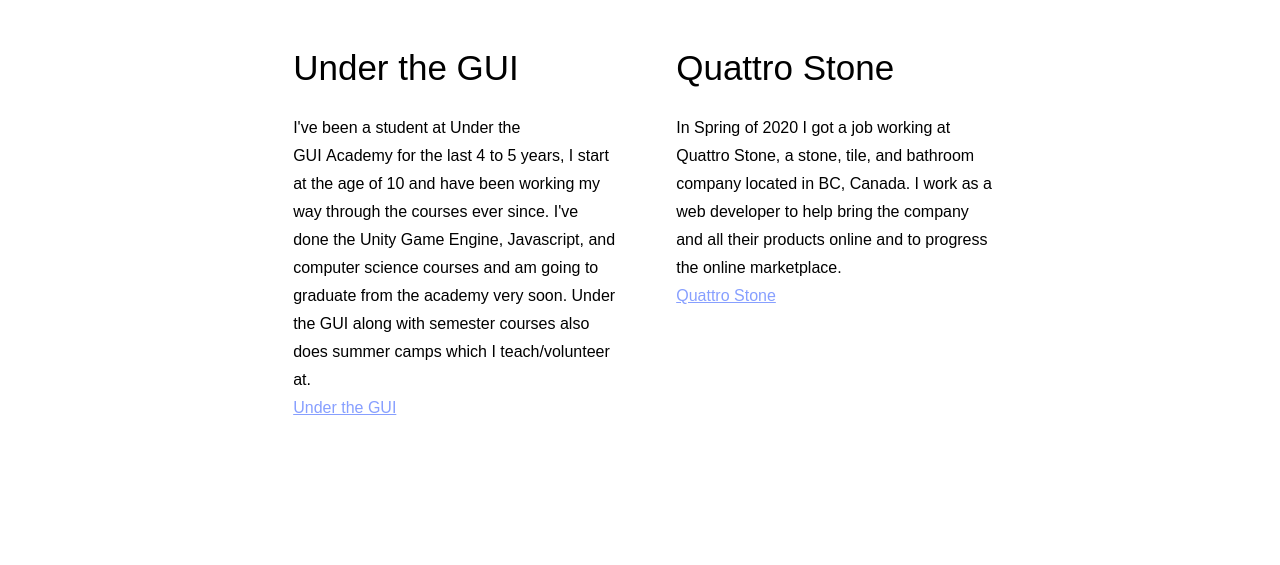
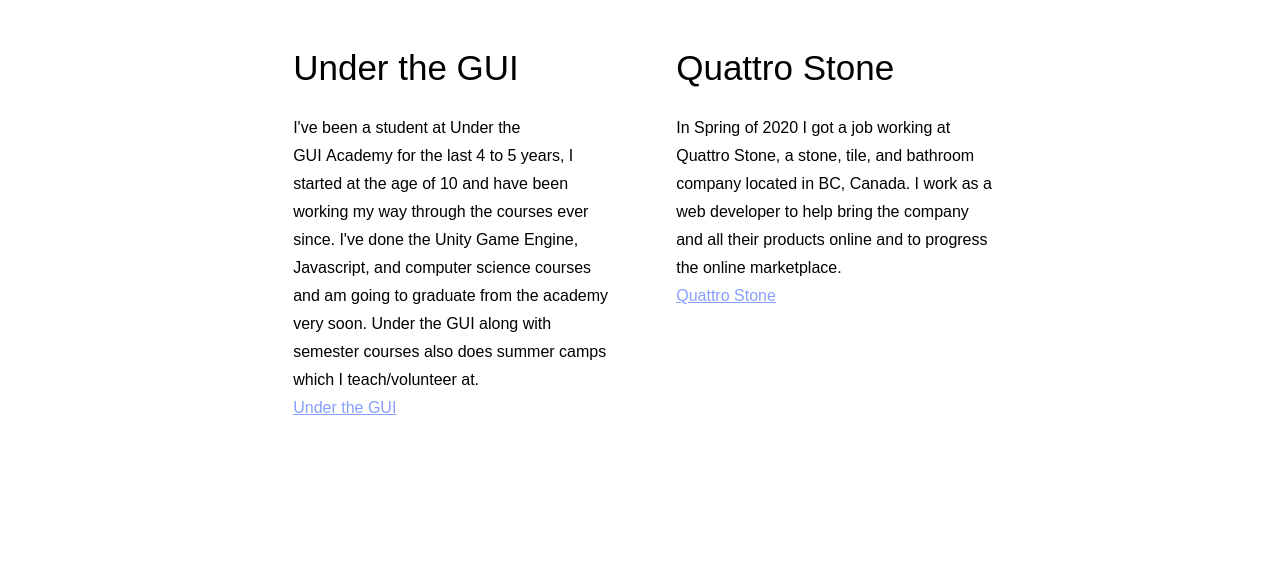
Before and after one commit to Iain05/Iain05.github.io, a plain HTML site: page index.html in a window 1280 px wide. Shown: the part 2821-3386 px from the top of the page. Drawn offline with nearby package versions, Linux system fonts and the light colour scheme; a script that the page names is missing.

Commit message:
Update index.html

```diff
--- a/index.html
+++ b/index.html
@@ -81,7 +81,7 @@
         <div class="columns-4 w-row">
           <div class="column-6 w-col w-col-6">
             <h1 class="heading">Under the GUI</h1>
-            <p class="paragraph">I&#x27;ve been a student at Under the GUI Academy for the last 4 to 5 years, I start at the age of 10 and have been working my way through the courses ever since. I&#x27;ve done the Unity Game Engine, Javascript, and computer science courses and am going to graduate from the academy very soon. Under the GUI along with semester courses also does summer camps which I teach/volunteer at.<br><a href="https://underthegui.com/" target="_blank" class="link">Under the GUI</a></p>
+            <p class="paragraph">I&#x27;ve been a student at Under the GUI Academy for the last 4 to 5 years, I started at the age of 10 and have been working my way through the courses ever since. I&#x27;ve done the Unity Game Engine, Javascript, and computer science courses and am going to graduate from the academy very soon. Under the GUI along with semester courses also does summer camps which I teach/volunteer at.<br><a href="https://underthegui.com/" target="_blank" class="link">Under the GUI</a></p>
           </div>
           <div class="column-7 w-col w-col-6">
             <h1 class="heading-2">Quattro Stone</h1>
```
